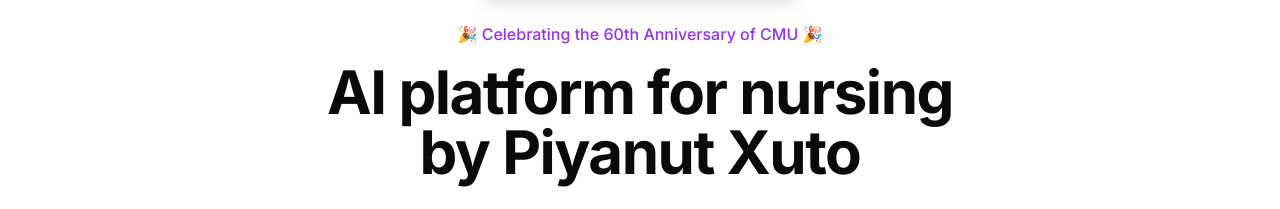
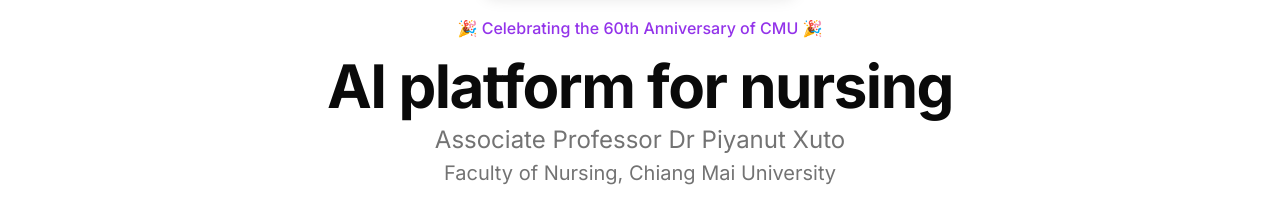
Before and after one commit to sukritx/piyanutai, a React (Vite) app in the folder frontend/: page / in a window 1280 px wide. Shown: the part 485-694 px from the top of the page. Built offline with nearby package versions, Linux system fonts and the light colour scheme; no server answers; the HTML template or start-up script is replaced by a standard one.

Commit message:
change text

```diff
--- a/frontend/src/pages/Home.jsx
+++ b/frontend/src/pages/Home.jsx
@@ -15,11 +15,14 @@
         <div className="text-purple-600 font-medium mb-4">
           🎉 Celebrating the 60th Anniversary of CMU 🎉
         </div>
-        <h1 className="text-4xl md:text-6xl font-bold tracking-tight mb-6">
+        <h1 className="text-4xl md:text-6xl font-bold tracking-tight mb-2">
           AI platform for nursing
+        </h1>
+        <div className="text-xl md:text-2xl text-muted-foreground mb-6">
+          Associate Professor Dr Piyanut Xuto
           <br />
-          by Piyanut Xuto
-        </h1>
+          <span className="text-lg md:text-xl">Faculty of Nursing, Chiang Mai University</span>
+        </div>
         <p className="text-xl md:text-2xl text-muted-foreground mb-8 max-w-3xl mx-auto">
           AIPiyanut brings you cutting-edge AI for education and research for nursing.
         </p>
```
